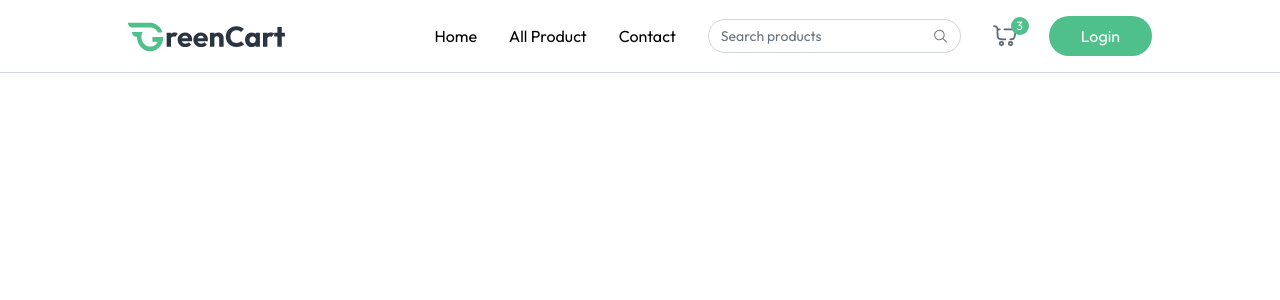
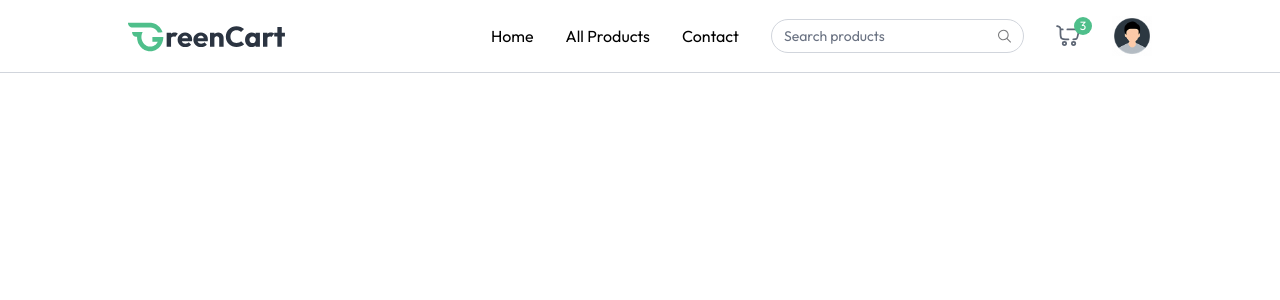
Before and after one commit to leemutai/GreenGro, a React (Vite) app in the folder client/: page / in a window 1280 px wide. Shown: the top 300 px of the page. Built offline with nearby package versions, Linux system fonts and the light colour scheme.

Commit message:
added conditional user profile dropdown in navbar Updated navbar to show login button or user dropdown based on auth state Added logout functionality via context Temporarily set user = true in context for testing logged-in view

```diff
--- a/client/src/components/Navbar.jsx
+++ b/client/src/components/Navbar.jsx
@@ -21,7 +21,7 @@
       {/* Desktop Menu */}
       <div className="hidden sm:flex items-center gap-8">
         <NavLink to="/">Home</NavLink>
-        <NavLink to="/products">All Product</NavLink>
+        <NavLink to="/products">All Products</NavLink>
         <NavLink to="/contact">Contact</NavLink>
 
         <div className="hidden lg:flex items-center text-sm gap-2 border border-gray-300 px-3 rounded-full">
@@ -66,9 +66,32 @@
           </button>
         </div>
 
-        <button className="cursor-pointer px-8 py-2 bg-primary hover:bg-primary-dull transition text-white rounded-full">
-          Login
-        </button>
+        {!user ? (
+          <button
+            onClick={() => setShowUserLogin(true)}
+            className="cursor-pointer px-8 py-2 bg-primary hover:bg-primary-dull transition text-white rounded-full"
+          >
+            Login
+          </button>
+        ) : (
+          <div className="relative group">
+            <img src={assets.profile_icon} alt="profile" className="w-10" />
+            <ul className="hidden group-hover:block absolute top-10 right-0 bg-white shadow-border border-gray-200 py-2.5 w-30 rounded-md text-sm z-40">
+              <li
+                onClick={() => navigate("my-orders")}
+                className="p-1.5 pl-3 hover:bg-primary/10 cursor-pointer"
+              >
+                My Orders
+              </li>
+              <li
+                onClick={logout}
+                className="p-1.5 pl-3 hover:bg-primary/10 cursor-pointer"
+              >
+                Logout
+              </li>
+            </ul>
+          </div>
+        )}
       </div>
 
       <button
--- a/client/src/context/AppContext.jsx
+++ b/client/src/context/AppContext.jsx
@@ -5,7 +5,7 @@
 
 export const AppContextProvider = ({ children }) => {
   const navigate = useNavigate();
-  const [user, setUser] = useState(null);
+  const [user, setUser] = useState(true);
   const [isSeller, setIsSeller] = useState(false);
   const [showUserLogin, setShowUserLogin] = useState(false);
 
```
